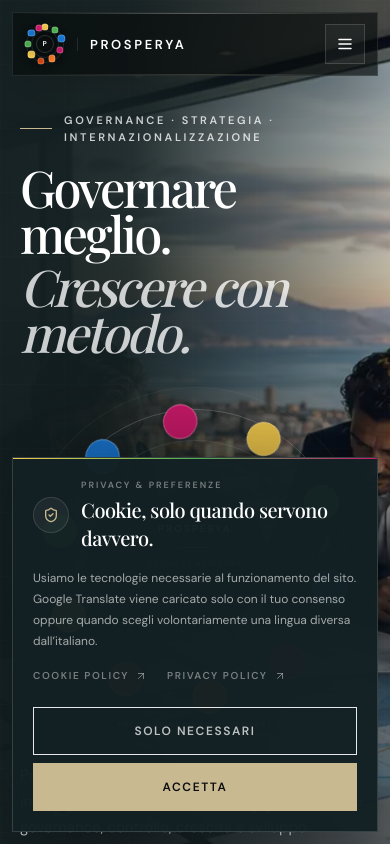
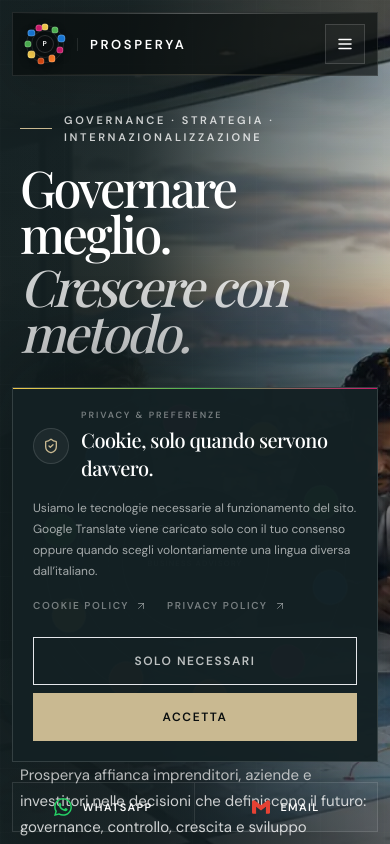
Before and after one commit to gaetanomeli95-lab/Prosperya-site, a Next.js app: page / in a window 390 px wide. Shown: the top 844 px of the page. Built offline with nearby package versions, Linux system fonts and the light colour scheme; a web font is replaced by a local one.

Commit message:
fix: keep cookie banner clear of mobile contact dock

```diff
--- a/src/components/CookieBanner.tsx
+++ b/src/components/CookieBanner.tsx
@@ -2,7 +2,7 @@
 
 import { useEffect, useState } from 'react';
 import Link from 'next/link';
-import { ArrowUpRight, ShieldCheck, X } from 'lucide-react';
+import { ArrowUpRight, ShieldCheck } from 'lucide-react';
 
 const CONSENT_KEY = 'prosperya-cookie-consent-v1';
 
@@ -32,7 +32,7 @@ export function CookieBanner() {
   if (!open) return null;
 
   return (
-    <div className="fixed inset-x-0 bottom-0 z-[120] px-3 pb-3 sm:px-5 sm:pb-5" role="region" aria-label="Preferenze cookie">
+    <div className="fixed inset-x-0 bottom-[4.6rem] z-[120] px-3 pb-2 sm:bottom-[5rem] sm:px-5 lg:bottom-0 lg:pb-5" role="region" aria-label="Preferenze cookie">
       <div className="mx-auto max-w-[1180px] overflow-hidden border border-white/14 bg-[#142124]/[0.98] text-white shadow-[0_-20px_80px_rgba(5,8,9,.32)] backdrop-blur-xl">
         <div className="h-px bg-gradient-to-r from-logo-yellow via-logo-green to-logo-magenta" />
         <div className="grid gap-6 p-5 sm:p-6 lg:grid-cols-[1fr_auto] lg:items-end lg:gap-10 lg:p-7">
```
